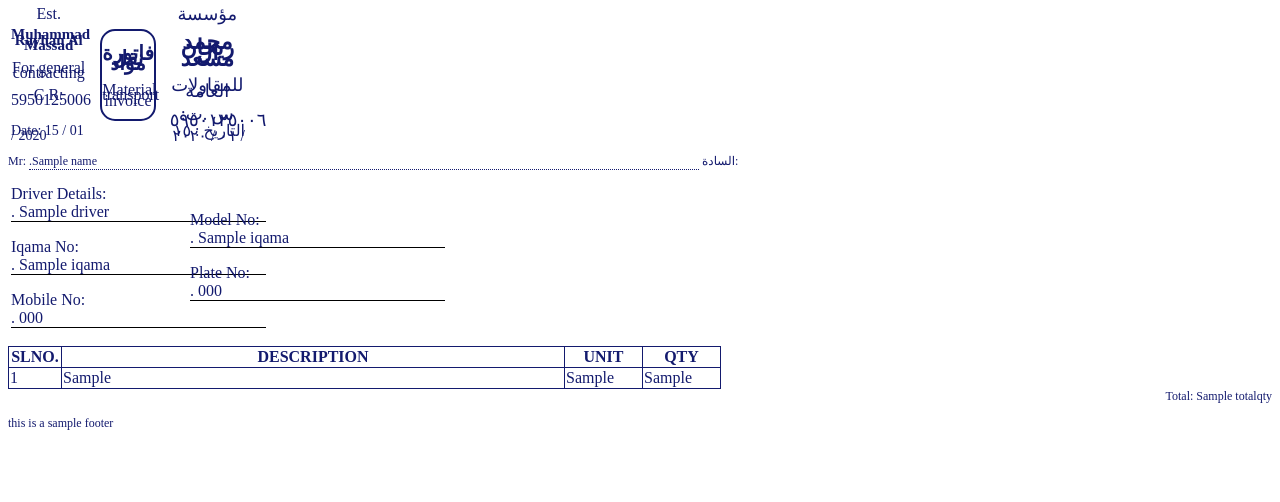
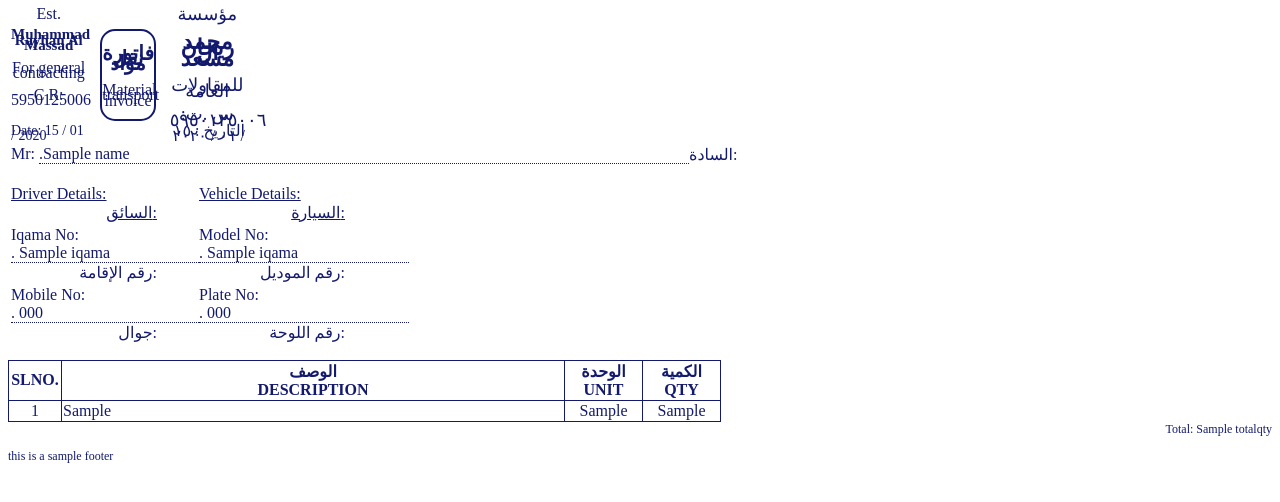
Before and after one commit to gamifications/shihas_bill, a Django app: template myapp/templates/pdf/index.html in a window 1280 px wide. Shown: the top 502 px of the page. Run offline with Django 5.2, Linux system fonts and the light colour scheme; tables that the repository leaves empty hold one stand-in row (values such as "Sample post"); the template is opened without the code that fills it: values that come from a table or form of the project are taken from there, most other values are stand-ins (such as "Sample title", 1, 10 or a date in 2020).

Commit message:
arabic completed

```diff
--- a/myapp/templates/pdf/2_details.html
+++ b/myapp/templates/pdf/2_details.html
@@ -1,46 +1,60 @@
-<p>Mr:
-  <span style="border-bottom: 1px dotted #131a6e;width: 670px;display: inline-block;">
+<table style="table-layout: fixed;">
+  <tr>
+    <td>
+      Mr:
+      <span style="border-bottom: 1px dotted #131a6e;width: 650px;display: inline-block;">
         .{{name}}
       </span>
-  السادة:
-</p>
+      <span style="float: right;">السادة:</span>
+    </td>
+  </tr>
+</table>
+<br />
 
+<table style="table-layout: fixed;width: 340px;">
+  <tr>
+    <td style="padding-right: 20px;">
+      <span style="text-decoration: underline;">Driver Details:</span>
+      <span style="float: right;text-decoration: underline;">السائق:</span>
+    </td>
+    <td style="padding-left: 20px;">
+      <span style="text-decoration: underline;">Vehicle Details:</span>
+      <span style="float: right;text-decoration: underline;">السيارة:</span>
+  </td>
+  </tr>
 
-<table style="table-layout: fixed;width: 360px;">
   <tr>
-    <td>
-      <p>Driver Details:
-        <span style="border-bottom: 1px solid #000;width: 255px;display: inline-block;">
-          . {{driver}}
-        </span>
-      </p>
-
-      <p>Iqama No:
-        <span style="border-bottom: 1px solid #000;width: 255px;display: inline-block;">
+    <td style="padding-right: 20px;">
+      Iqama No:
+      <span style="border-bottom: 1px dotted #131a6e;width: 210px;display: inline-block;">
         . {{iqama}}
       </span>
-      </p>
+      <span style="float: right;">رقم الإقامة:</span>
 
-      <p>Mobile No:
-        <span style="border-bottom: 1px solid #000;width: 255px;display: inline-block;">
+    </td>
+    <td style="padding-left: 20px;">
+      Model No:
+      <span style="border-bottom: 1px dotted #131a6e;width: 210px;display: inline-block;">
+        . {{iqama}}
+      </span>
+      <span style="float: right;">رقم الموديل:</span>
+    </td>
+  </tr>
+  <tr>
+    <td style="padding-right: 20px;">
+      Mobile No:
+      <span style="border-bottom: 1px dotted #131a6e;width: 210px;display: inline-block;">
         . {{mobile}}
       </span>
-      </p>
+      <span style="float: right;">جوال:</span>
+
     </td>
-
-    <td>
-      <p>Model No:
-        <span style="border-bottom: 1px solid #000;width: 255px;display: inline-block;">
-          . {{iqama}}
-        </span>
-      </p>
-
-      <p>Plate No:
-        <span style="border-bottom: 1px solid #000;width: 255px;display: inline-block;">
+    <td style="padding-left: 20px;">
+      Plate No:
+      <span style="border-bottom: 1px dotted #131a6e;width: 210px;display: inline-block;">
         . {{mobile}}
       </span>
-      </p>
-
+      <span style="float: right;">رقم اللوحة:</span>
     </td>
   </tr>
 </table>
--- a/myapp/templates/pdf/3_description.html
+++ b/myapp/templates/pdf/3_description.html
@@ -1,16 +1,16 @@
 <table class="center-table">
     <tr>
-      <th>SLNO.</th>
-      <th>DESCRIPTION</th>
-      <th>UNIT</th>
-      <th>QTY</th>
+      <th style="text-align: center">SLNO.</th>
+      <th style="text-align: center">الوصف<br />DESCRIPTION </th>
+      <th style="text-align: center">الوحدة<br />UNIT</th>
+      <th style="text-align: center">الكمية<br />QTY</th>
     </tr>
     {% for item in items %}
     <tr>
-      <td style="width: 50px">{{forloop.counter}}</td>
+      <td style="width: 50px;text-align: center">{{forloop.counter}}</td>
       <td style="width: 500px">{{item.0}}</td>
-      <td style="width: 75px">{{item.0}}</td>
-      <td style="width: 75px">{{item.1}}</td>
+      <td style="width: 75px;text-align: center">{{item.0}}</td>
+      <td style="width: 75px;text-align: center">{{item.1}}</td>
     </tr>
     {% endfor %}
 
```
Also changed, not shown: myapp/templates/home.html (+2 -8 lines). Lines whose indentation alone changed are shown as unchanged.
